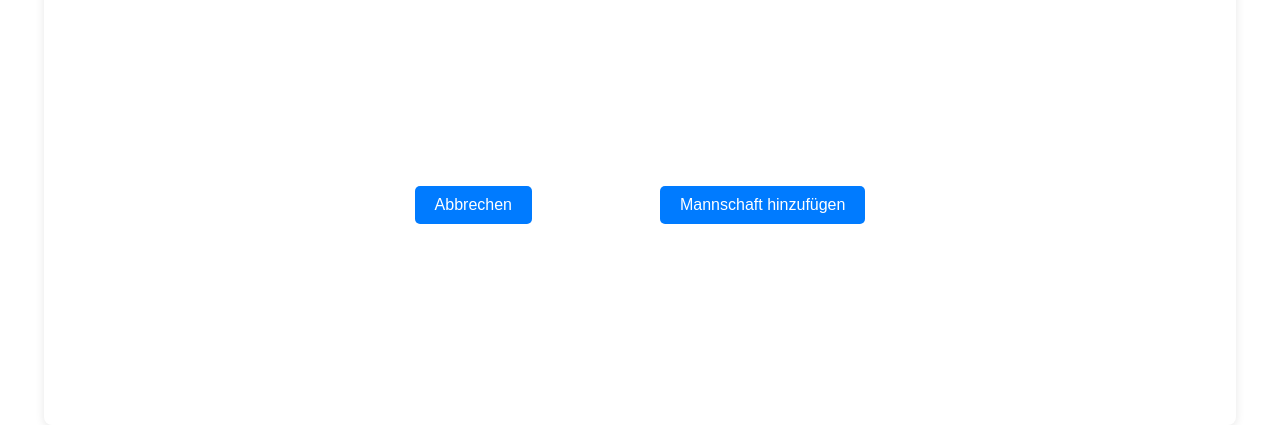
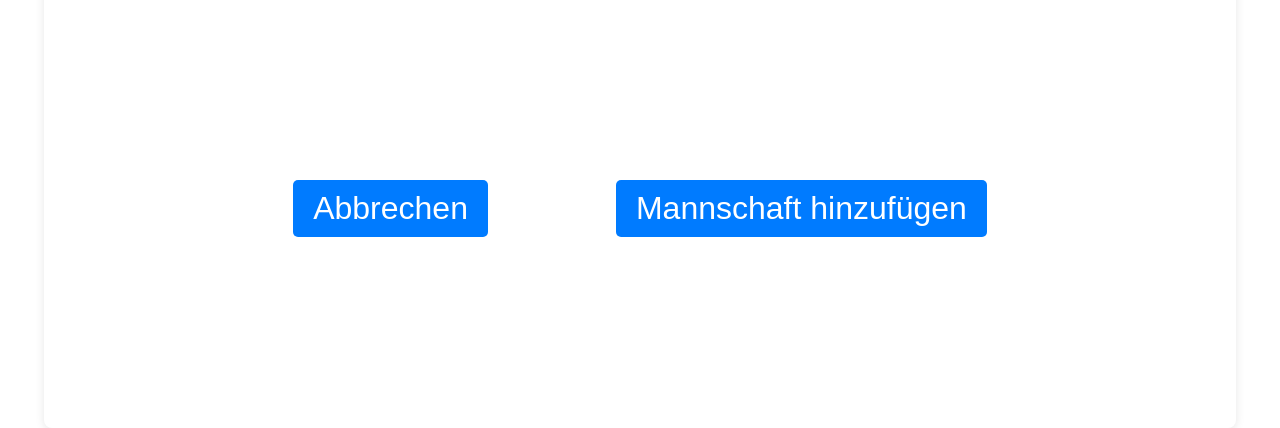
Before and after one commit to timforst/spielcodes, a plain HTML site: page edit.html in a window 1280 px wide. Shown: the part 463-891 px from the top of the page. Drawn offline with Linux system fonts and the light colour scheme; a script that the page names is missing.

Commit message:
clamp all

```diff
--- a/styles.css
+++ b/styles.css
@@ -114,8 +114,8 @@ li {
 
 /* Styling the buttons */
 button {
+    font-size: clamp(14px, 4vw, 32px);
     padding: 10px 20px;
-    font-size: 1rem;
     color: white;
     background-color: #007BFF;
     border: none;
```
